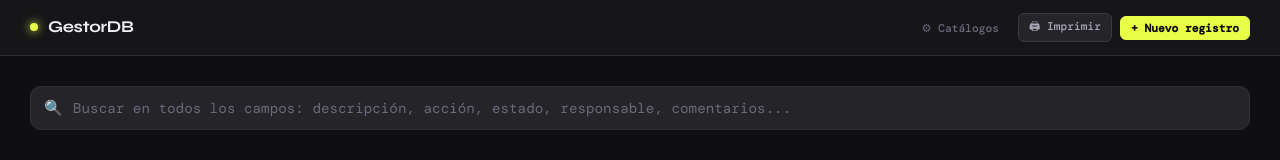
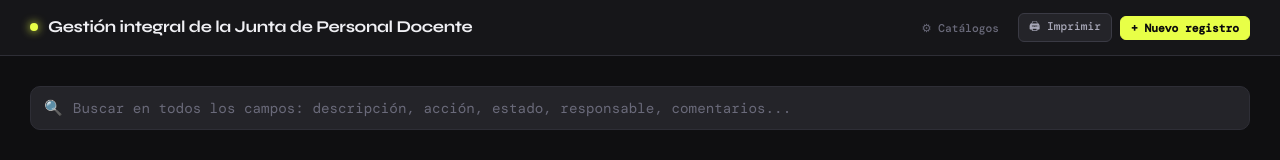
Before and after one commit to zoilobelarra/JPD-CRMweb, a Next.js app: page / in a window 1280 px wide. Shown: the top 160 px of the page. Built offline with nearby package versions, Linux system fonts and the light colour scheme; no server answers; the database is empty; a web font is replaced by a local one.

Commit message:
Update index.js

```diff
--- a/pages/index.js
+++ b/pages/index.js
@@ -176,7 +176,7 @@ export default function Home() {
   return (
     <>
       <Head>
-        <title>GestorDB</title>
+        <title>CRM-JPD</title>
         <meta name="viewport" content="width=device-width, initial-scale=1" />
       </Head>
 
@@ -197,7 +197,7 @@ export default function Home() {
         <header className="header">
           <div className="header-brand">
             <span className="dot" />
-            GestorDB
+            Gestión integral de la Junta de Personal Docente
           </div>
           <div className="header-actions">
             <button className="btn btn-ghost btn-sm" onClick={() => setShowCatalog(true)}>⚙ Catálogos</button>
```
